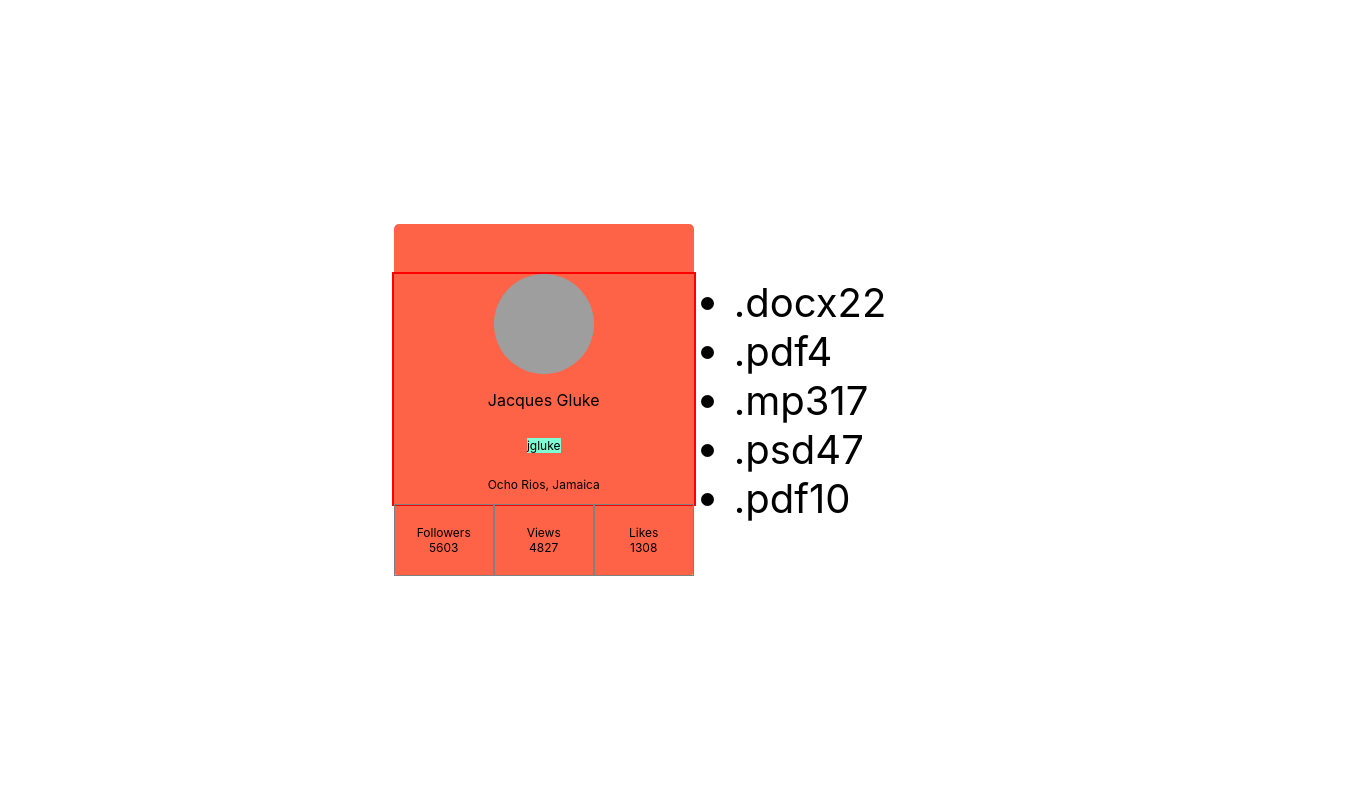
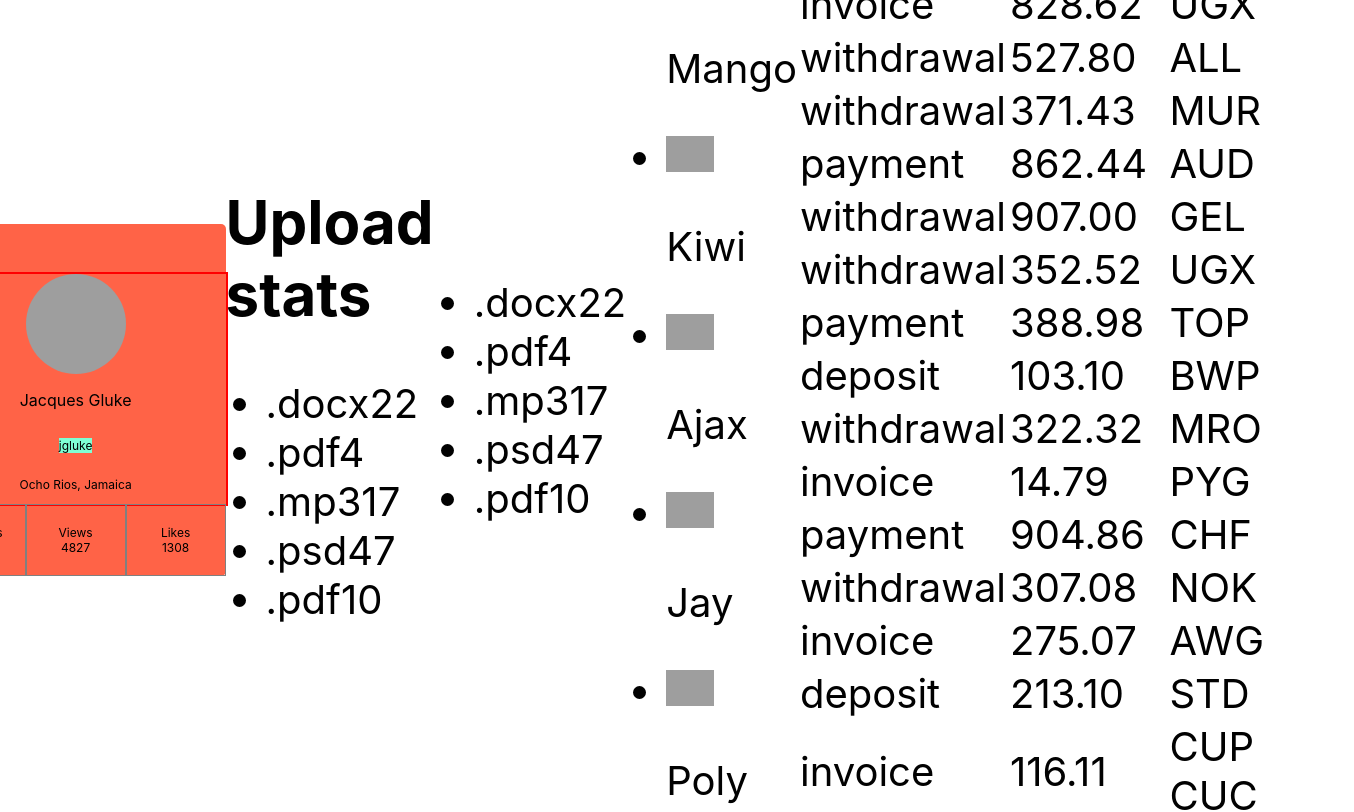
Before and after one commit to NikolayDvoinikh/goit-react-hw-01-components, a React (Create React App) app: page / in a window 1280 px wide. Shown: the top 812 px of the page, 1354 px wide, since content can reach past the window. Built offline with nearby package versions, Linux system fonts and the light colour scheme; grey boxes are pictures that could not be loaded.

Commit message:
render done

```diff
--- a/src/App.jsx
+++ b/src/App.jsx
@@ -1,7 +1,11 @@
 import Profile from './components/Profile/Profile';
 import Statistics from 'components/Statistics/Statistics';
+import FriendList from 'components/FriendList/FriendList';
+import TransactionHistory from 'components/TransactionHistory/TransactionHistory';
 import user from './user.json';
 import data from './data.json';
+import friends from './friends.json';
+import transactions from './transactions.json';
 
 export const App = () => {
   return (
@@ -22,7 +26,10 @@ export const App = () => {
         avatar={user.avatar}
         stats={user.stats}
       />
+      <Statistics title="Upload stats" stats={data} />
       <Statistics stats={data} />
+      <FriendList friends={friends} />
+      <TransactionHistory items={transactions} />
     </div>
   );
 };
--- a/src/components/FriendList/FriendList.jsx
+++ b/src/components/FriendList/FriendList.jsx
@@ -1,8 +1,29 @@
-{
-  /* <ul class="friend-list">
-  <!-- Произвольное кол-во FriendListItem -->
-</ul> */
+import PropTypes from 'prop-types';
+
+export default function FriendList({ friends }) {
+  return (
+    <ul>
+      {friends.map(({ avatar, name, isOnline, id }) => (
+        <li key={id} className="item">
+          <span className="status">{isOnline}</span>
+          <img className="avatar" src={avatar} alt="User avatar" width="48" />
+          <p className="name">{name}</p>
+        </li>
+      ))}
+    </ul>
+  );
 }
+
+FriendList.propTypes = {
+  friends: PropTypes.arrayOf(
+    PropTypes.exact({
+      avatar: PropTypes.string,
+      name: PropTypes.string,
+      isOnline: PropTypes.bool,
+      id: PropTypes.number.isRequired,
+    })
+  ),
+};
 
 // Компонент должен принимать несколько пропов:
 
@@ -13,12 +34,6 @@
 
 // Компонент должен создавать DOM следующей структуры.
 
-// <li class="item">
-//   <span class="status"></span>
-//   <img class="avatar" src="" alt="User avatar" width="48" />
-//   <p class="name"></p>
-// </li>
-
 // Пример использования
 // import friends from 'path/to/friends.json';
 
--- a/src/components/Profile/Profile.jsx
+++ b/src/components/Profile/Profile.jsx
@@ -29,7 +29,7 @@ export default function User({ username, tag, location, avatar, stats }) {
 }
 
 User.propTypes = {
-  username: PropTypes.string,
+  username: PropTypes.string.isRequired,
   tag: PropTypes.string,
   location: PropTypes.string,
   avatar: PropTypes.string,
--- a/src/components/TransactionHistory/TransactionHistory.jsx
+++ b/src/components/TransactionHistory/TransactionHistory.jsx
@@ -1,3 +1,40 @@
+import PropTypes from 'prop-types';
+
+export default function TransactionHistory({ items }) {
+  return (
+    <table className="transaction-history">
+      <thead>
+        <tr>
+          <th>Type</th>
+          <th>Amount</th>
+          <th>Currency</th>
+        </tr>
+      </thead>
+
+      <tbody>
+        {items.map(({ id, type, amount, currency }) => (
+          <tr key={id}>
+            <td>{type}</td>
+            <td>{amount}</td>
+            <td>{currency}</td>
+          </tr>
+        ))}
+      </tbody>
+    </table>
+  );
+}
+
+TransactionHistory.propTypes = {
+  items: PropTypes.arrayOf(
+    PropTypes.exact({
+      id: PropTypes.string.isRequired,
+      type: PropTypes.string.isRequired,
+      amount: PropTypes.string.isRequired,
+      currency: PropTypes.string.isRequired,
+    })
+  ),
+};
+
 // Необходимо создать компонент TransactionHistory принимающий один проп items - массив объектов транзакций из transactions.json. Компонент создает разметку таблицы. Каждая транзакция это строка таблицы. В примере приведена разметка двух транзакций.
 
 // <table class="transaction-history">
```
